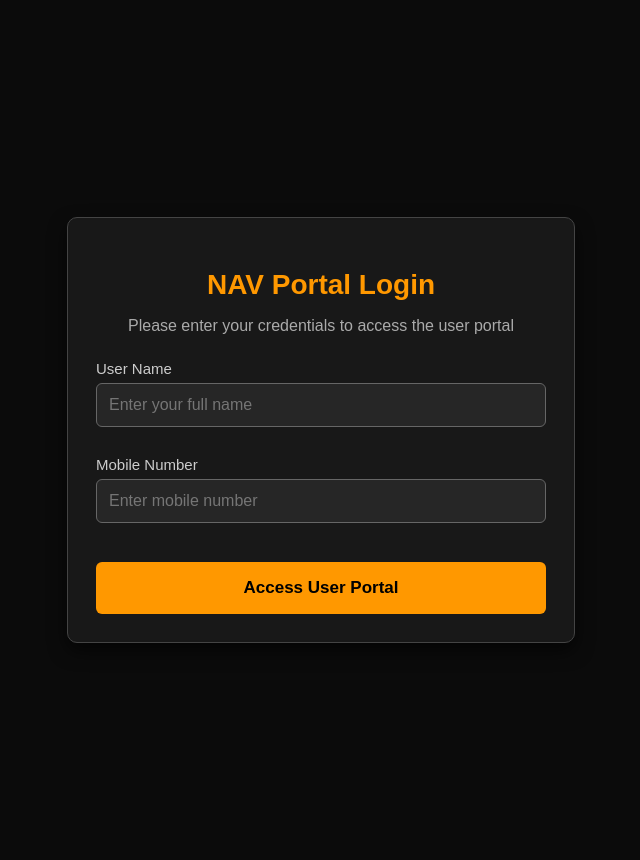
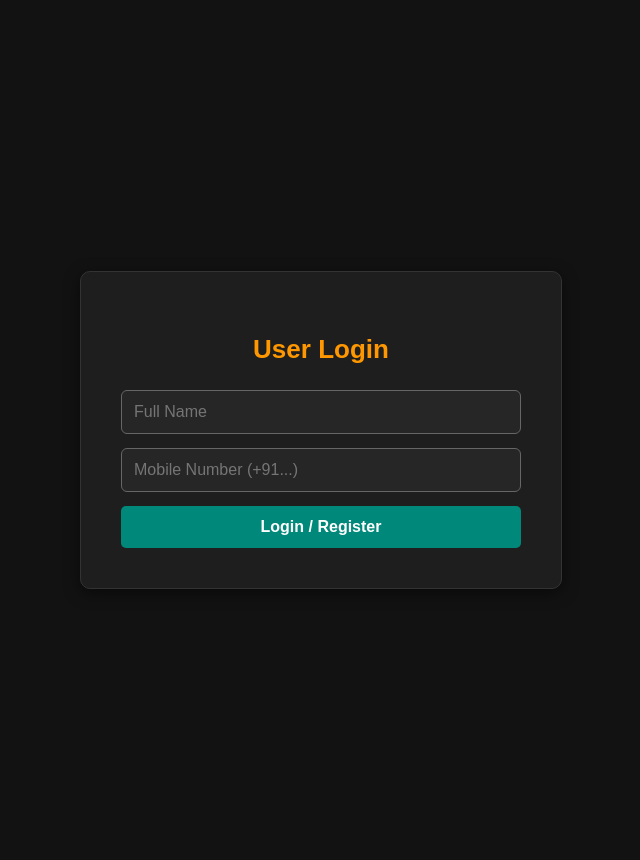
Before and after one commit to Bichu666/nav-dashboard, a Flask app: page /login in a window 1280 px wide. Shown: the whole page, without its empty margins (319-959 px from the left). Run offline with Flask 3, Linux system fonts and the light colour scheme.

Commit message:
Update NAV portal layouts, login security, and refresh intervals

```diff
--- a/app.py
+++ b/app.py
@@ -1,28 +1,36 @@
-os = __import__('os')
+import os
 import pandas as pd
 import yfinance as yf
-from datetime import datetime
+from datetime import datetime, timedelta
 from flask import Flask, render_template, request, redirect, url_for, flash, session
+from werkzeug.utils import secure_filename
 
 app = Flask(__name__)
 app.secret_key = 'nav_updates_secret_key'
+app.permanent_session_lifetime = timedelta(days=30)
 
 UPLOAD_FOLDER = 'uploads'
 os.makedirs(UPLOAD_FOLDER, exist_ok=True)
 app.config['UPLOAD_FOLDER'] = UPLOAD_FOLDER
 
-# In-memory user database simulation for approvals
 REGISTERED_USERS = [
-    {'id': 1, 'name': 'Rahul Sharma', 'mobile': '+91 9876543210', 'status': 'Pending'},
-    {'id': 2, 'name': 'Priya Nair', 'mobile': '+91 9876522888', 'status': 'Approved'}
+    {'id': 1, 'name': 'Rahul Sharma', 'mobile': '+91 9876543210', 'status': 'Pending', 'approved_at': None},
+    {'id': 2, 'name': 'Priya Nair', 'mobile': '+91 9876522888', 'status': 'Approved', 'approved_at': datetime.now().isoformat()}
 ]
+
+def check_user_validity(user):
+    if user['status'] == 'Approved' and user.get('approved_at'):
+        approved_date = datetime.fromisoformat(user['approved_at'])
+        if datetime.now() - approved_date > timedelta(days=30):
+            user['status'] = 'Pending'
+            user['approved_at'] = None
 
 def get_recent_sensex():
     try:
         sensex = yf.Ticker("^BSESN")
         df = sensex.history(period="10d")
         if df.empty:
-            raise ValueError("Empty dataframe from yfinance")
+            raise ValueError("Empty dataframe")
         recent_5 = df.tail(5)
 
         trend_data = []
@@ -31,22 +39,12 @@ def get_recent_sensex():
         for index, row in recent_5.iterrows():
             date_str = index.strftime('%d %b')
             close_val = round(row['Close'], 2)
-
-            change_pct = 0.0
-            if prev_close is not None:
-                change_pct = round(((close_val - prev_close) / prev_close) * 100, 2)
-
-            trend_data.append({
-                'date': date_str,
-                'value': close_val,
-                'change': change_pct
-            })
+            change_pct = round(((close_val - prev_close) / prev_close) * 100, 2) if prev_close else 0.0
+            trend_data.append({'date': date_str, 'value': close_val, 'change': change_pct})
             prev_close = close_val
-
         return trend_data
     except Exception as e:
         print(f"Error fetching Sensex data: {e}")
-        # Guaranteed fallback data so the box is never blank on Render
         return [
             {'date': '21 Sep', 'value': 74858.99, 'change': 0.0},
             {'date': '22 Sep', 'value': 74528.08, 'change': -0.44},
@@ -57,8 +55,7 @@ def get_recent_sensex():
 
 def format_pct(val):
     try:
-        f = float(val)
-        return round(f * 100, 2)
+        return round(float(val) * 100, 2)
     except:
         return val
 
@@ -71,7 +68,7 @@ def parse_fund_excel(filename):
             df = df.dropna(subset=[df.columns[0]])
             for _, row in df.iterrows():
                 val = str(row.iloc[0]).strip()
-                if val and val.lower() != 'nan' and val.lower() != 'funds':
+                if val and val.lower() not in ['nan', 'funds']:
                     fund_list.append({
                         "fund": val,
                         "inception": str(row.iloc[1]) if len(row) > 1 else "",
@@ -103,82 +100,118 @@ def login():
         username = request.form.get('username')
         mobile = request.form.get('mobile')
         if username and mobile:
+            session.permanent = True
             session['username'] = username
             session['mobile'] = mobile
 
-            # Check if user exists, if not add as Pending
-            existing_user = next((u for u in REGISTERED_USERS if u['mobile'] == mobile), None)
-            if not existing_user:
-                new_user = {
+            user_record = next((u for u in REGISTERED_USERS if u['mobile'] == mobile), None)
+            if not user_record:
+                user_record = {
                     'id': len(REGISTERED_USERS) + 1,
                     'name': username,
                     'mobile': mobile,
-                    'status': 'Pending'
+                    'status': 'Pending',
+                    'approved_at': None
                 }
-                REGISTERED_USERS.append(new_user)
-                session['status'] = 'Pending'
+                REGISTERED_USERS.append(user_record)
+            else:
+                check_user_validity(user_record)
+
+            if user_record['status'] == 'Pending':
                 return redirect(url_for('pending_approval'))
-            else:
-                session['status'] = existing_user['status']
-                if existing_user['status'] == 'Pending':
-                    return redirect(url_for('pending_approval'))
 
             return redirect(url_for('user_dashboard'))
     return render_template('login.html')
 
 @app.route('/pending-approval')
 def pending_approval():
+    mobile = session.get('mobile', '')
+    user_record = next((u for u in REGISTERED_USERS if u['mobile'] == mobile), None)
+
+    if user_record and user_record['status'] == 'Approved':
+        return redirect(url_for('user_dashboard'))
+
     return render_template('pending_approval.html', username=session.get('username', 'User'))
 
 @app.route('/user-dashboard')
 def user_dashboard():
-    # Enforce approval gate
     mobile = session.get('mobile', '')
     user_record = next((u for u in REGISTERED_USERS if u['mobile'] == mobile), None)
-    if user_record and user_record['status'] == 'Pending':
-        return redirect(url_for('pending_approval'))
 
-    username = session.get('username', 'Client')
-    sensex_trend = get_recent_sensex()
-    equity_data = parse_fund_excel('equity_funds.xlsx')
-    balancer_data = parse_fund_excel('balancer_funds.xlsx')
-    debt_data = parse_fund_excel('debt_funds.xlsx')
+    if user_record:
+        check_user_validity(user_record)
+        if user_record['status'] == 'Pending':
+            return redirect(url_for('pending_approval'))
+
+    if not user_record:
+        return redirect(url_for('login'))
 
     return render_template(
         'user_dashboard.html',
-        username=username,
+        username=session.get('username', 'Client'),
         mobile=mobile,
-        sensex_trend=sensex_trend,
-        equity_data=equity_data,
-        balancer_data=balancer_data,
-        debt_data=debt_data
+        sensex_trend=get_recent_sensex(),
+        equity_data=parse_fund_excel('equity_funds.xlsx'),
+        balancer_data=parse_fund_excel('balancer_funds.xlsx'),
+        debt_data=parse_fund_excel('debt_funds.xlsx')
     )
+
+@app.route('/admin-login', methods=['GET', 'POST'])
+def admin_login():
+    if request.method == 'POST':
+        mobile_input = request.form.get('mobile')
+        password_input = request.form.get('password')
+
+        if mobile_input == '+918078535666' and password_input == 'Bichu@5419':
+            session.permanent = True
+            session['is_admin'] = True
+            return redirect(url_for('admin_dashboard'))
+        else:
+            flash('Invalid Admin Credentials', 'danger')
+    return render_template('admin_login.html')
+
+@app.route('/admin')
+def admin_redirect():
+    if session.get('is_admin'):
+        return redirect(url_for('admin_dashboard'))
+    return redirect(url_for('admin_login'))
 
 @app.route('/admin-dashboard', methods=['GET', 'POST'])
 def admin_dashboard():
-    sensex_trend = get_recent_sensex()
-    equity_data = parse_fund_excel('equity_funds.xlsx')
-    balancer_data = parse_fund_excel('balancer_funds.xlsx')
-    debt_data = parse_fund_excel('debt_funds.xlsx')
+    if not session.get('is_admin'):
+        return redirect(url_for('admin_login'))
+
+    for user in REGISTERED_USERS:
+        check_user_validity(user)
 
     return render_template(
         'admin_dashboard.html',
-        sensex_trend=sensex_trend,
+        sensex_trend=get_recent_sensex(),
         users=REGISTERED_USERS,
-        equity_data=equity_data,
-        balancer_data=balancer_data,
-        debt_data=debt_data
+        equity_data=parse_fund_excel('equity_funds.xlsx'),
+        balancer_data=parse_fund_excel('balancer_funds.xlsx'),
+        debt_data=parse_fund_excel('debt_funds.xlsx'),
+        current_time=datetime.now().strftime('%b %d, %Y, %I:%M:%S %p')
     )
 
 @app.route('/update-user-status/<int:user_id>/<status>', methods=['POST'])
 def update_user_status(user_id, status):
+    if not session.get('is_admin'):
+        return redirect(url_for('admin_login'))
+
     for user in REGISTERED_USERS:
         if user['id'] == user_id:
             user['status'] = status.capitalize()
+            if status.capitalize() == 'Approved':
+                user['approved_at'] = datetime.now().isoformat()
+            else:
+                user['approved_at'] = None
     return redirect(url_for('admin_dashboard'))
 
 @app.route('/upload-master-category', methods=['POST'])
 def upload_master_category():
+    if not session.get('is_admin'):
+        return redirect(url_for('admin_login'))
     category = request.form.get('category')
     file_key = f'{category}_file'
     if file_key in request.files:
@@ -186,11 +219,13 @@ def upload_master_category():
         if file.filename != '':
             filename = f'{category}_funds.xlsx'
             file.save(os.path.join(app.config['UPLOAD_FOLDER'], filename))
-            flash(f'{category.capitalize()} funds excel updated successfully!', 'success')
+            flash(f'{category.capitalize()} funds updated successfully!', 'success')
     return redirect(url_for('admin_dashboard'))
 
 @app.route('/upload-nav', methods=['POST'])
 def upload_nav():
+    if not session.get('is_admin'):
+        return redirect(url_for('admin_login'))
     if 'nav_image' in request.files:
         file = request.files['nav_image']
         if file.filename != '':
@@ -201,8 +236,9 @@ def upload_nav():
 
 @app.route('/upload-archive', methods=['POST'])
 def upload_archive():
-    files = request.files.getlist('archive_files')
-    for file in files:
+    if not session.get('is_admin'):
+        return redirect(url_for('admin_login'))
+    for file in request.files.getlist('archive_files'):
         if file.filename != '':
             filename = secure_filename(file.filename)
             file.save(os.path.join(app.config['UPLOAD_FOLDER'], filename))
--- a/requirements.txt
+++ b/requirements.txt
@@ -1,3 +1,5 @@
+setuptools==69.0.3
+wheel==0.42.0
 Flask==3.0.2
 pandas==2.2.1
 openpyxl==3.1.2
--- a/templates/login.html
+++ b/templates/login.html
@@ -4,22 +4,66 @@
     <meta charset="UTF-8">
     <title>User Login - NAV Updates</title>
     <link rel="stylesheet" href="{{ url_for('static', filename='style.css') }}">
+    <style>
+        body {
+            display: flex;
+            justify-content: center;
+            align-items: center;
+            height: 100vh;
+            margin: 0;
+            background-color: #121212;
+            color: #ffffff;
+            font-family: Arial, sans-serif;
+        }
+        .login-card {
+            background: #1e1e1e;
+            border: 1px solid #333;
+            padding: 40px;
+            border-radius: 10px;
+            text-align: center;
+            width: 400px;
+            box-shadow: 0 4px 15px rgba(0, 0, 0, 0.5);
+        }
+        .login-card h2 {
+            color: #ff9800;
+            margin-bottom: 25px;
+            font-size: 26px;
+        }
+        .login-input {
+            width: 100%;
+            background: #2a2a2a;
+            border: 1px solid #444;
+            padding: 12px;
+            margin-bottom: 20px;
+            color: #fff;
+            border-radius: 5px;
+            font-size: 15px;
+            box-sizing: border-box;
+        }
+        .login-btn {
+            width: 100%;
+            background: #00897b;
+            color: #fff;
+            border: none;
+            padding: 12px;
+            border-radius: 5px;
+            font-size: 16px;
+            font-weight: bold;
+            cursor: pointer;
+            transition: background 0.3s ease;
+        }
+        .login-btn:hover {
+            background: #00796b;
+        }
+    </style>
 </head>
-<body style="display: flex; justify-content: center; align-items: center; height: 100vh;">
-    <div class="panel" style="width: 450px; text-align: center;">
-        <h2 style="color: #ff9800; font-size: 28px; margin-bottom: 10px;">NAV Portal Login</h2>
-        <p style="color: #aaa; margin-bottom: 25px; font-size: 16px;">Please enter your credentials to access the user portal</p>
-
+<body>
+    <div class="login-card">
+        <h2>User Login</h2>
         <form action="{{ url_for('login') }}" method="POST">
-            <div style="text-align: left; margin-bottom: 15px;">
-                <label style="font-size: 15px; color: #ccc; display: block; margin-bottom: 6px;">User Name</label>
-                <input type="text" name="username" placeholder="Enter your full name" required>
-            </div>
-            <div style="text-align: left; margin-bottom: 25px;">
-                <label style="font-size: 15px; color: #ccc; display: block; margin-bottom: 6px;">Mobile Number</label>
-                <input type="tel" name="mobile" placeholder="Enter mobile number" required>
-            </div>
-            <button type="submit" class="btn-publish-nav" style="width: 100%; margin-top: 0;">Access User Portal</button>
+            <input type="text" name="username" placeholder="Full Name" class="login-input" required>
+            <input type="text" name="mobile" placeholder="Mobile Number (+91...)" class="login-input" required>
+            <button type="submit" class="login-btn">Login / Register</button>
         </form>
     </div>
 </body>
```
Also changed, not shown: templates/admin_dashboard.html (+37 -24 lines), templates/admin_login.html (added, +17 -0 lines), templates/pending_approval.html (+62 -11 lines), templates/user_dashboard.html (+98 -54 lines).
